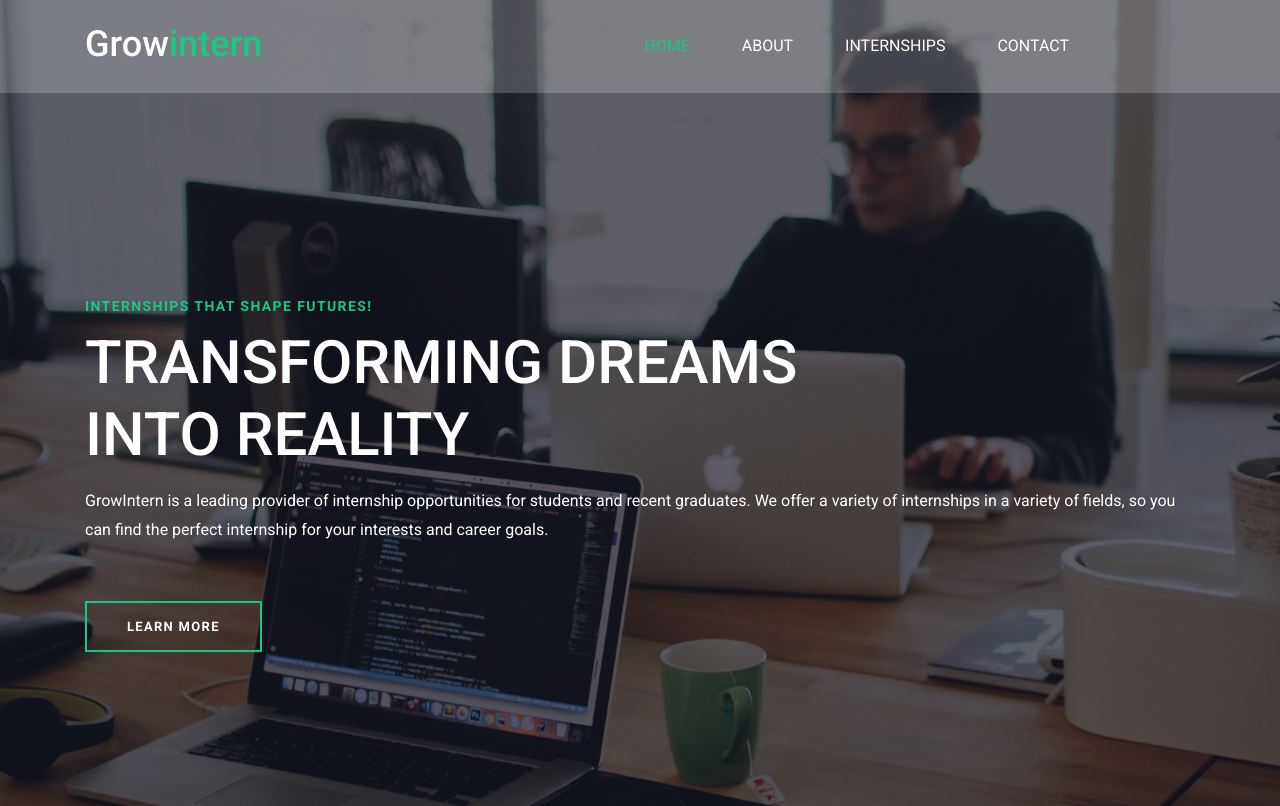
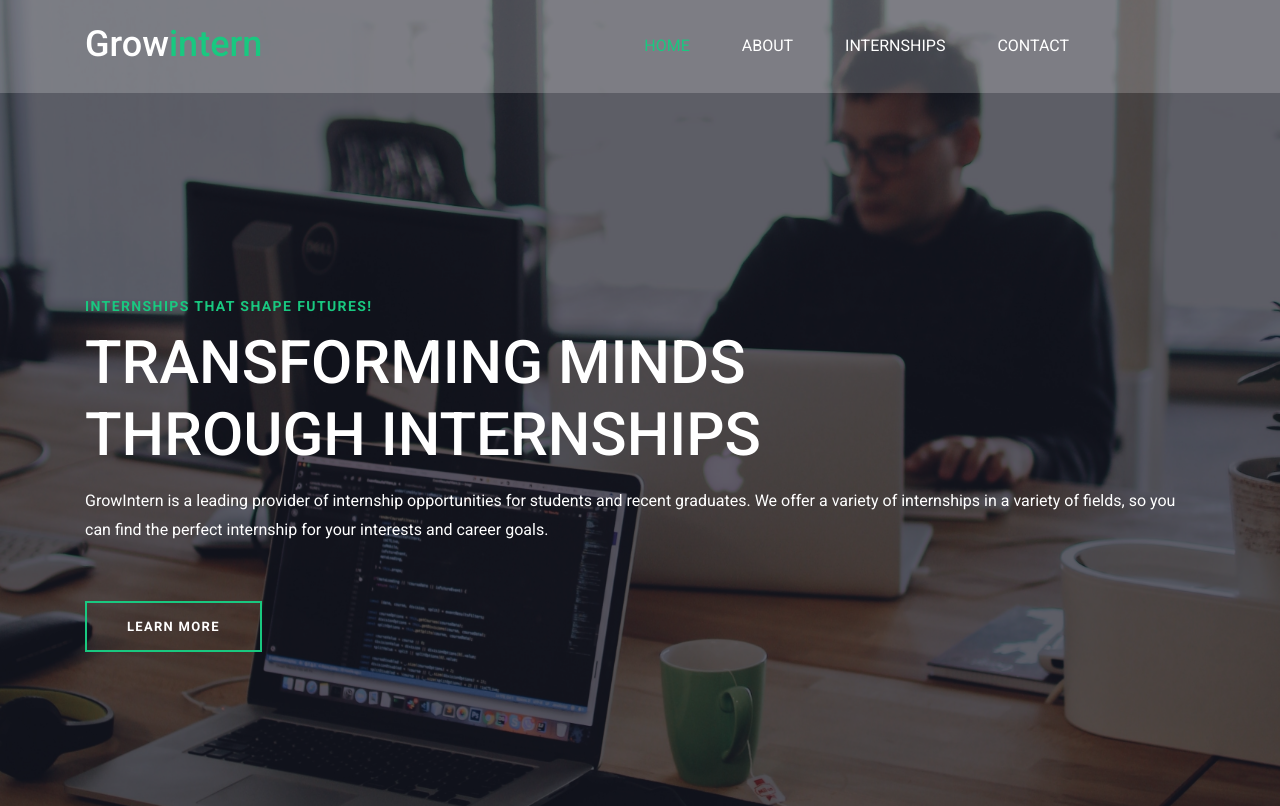
Before and after one commit to amansaini3/growintern, a plain HTML site: page index.html in a window 1280 px wide. Shown: the top 806 px of the page. Drawn offline with Linux system fonts and the light colour scheme.

Commit message:
some content changes

```diff
--- a/index.html
+++ b/index.html
@@ -57,7 +57,7 @@
                         <div class="hero-content-wrap flex flex-column justify-content-center align-items-start">
                             <header class="entry-header">
                                 <h4>Internships that Shape Futures!</h4>
-                                <h1>Transforming Dreams<br />  into Reality</h1>
+                                <h1>Transforming minds<br />through internships</h1>
                             </header>
                             <div class="entry-content">
                                 <p> GrowIntern is a leading provider of internship opportunities for students and recent graduates. We offer a variety of internships in a variety of fields, so you can find the perfect internship for your interests and career goals.
@@ -363,8 +363,7 @@
                             <div class="">
                                 <h1 class="bottom-logo"><a href="index.html" rel="home">Grow<span>intern</span></a></h1>
                             </div>
-                            <p>TRANSFORMING DREAMS
-                                INTO REALITY! </p>
+                            <p>TRANSFORMING MINDS THROUGH INTERNSHIPS </p>
                             <p class="footer-copyright">
                                 Copyright &copy;
                                 <script data-cfasync="false"
```
